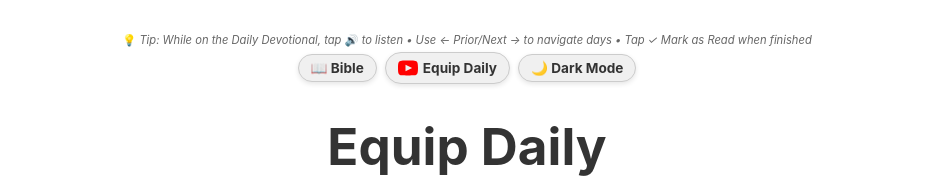
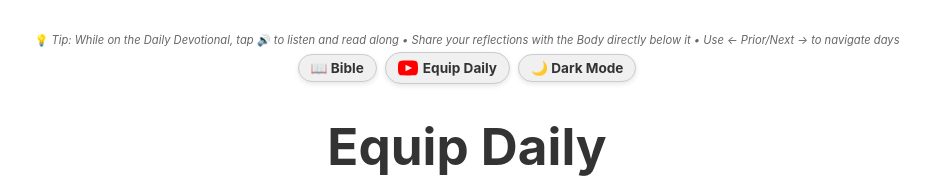
Before and after one commit to jaytrust150/equip-daily, a React (Vite) app: page / in a window 1280 px wide. Shown: the top 178 px of the page, without its empty margins (173-1104 px from the left). Built offline with nearby package versions, Linux system fonts and the light colour scheme; no server answers; the database is empty.

Commit message:
Update devotional tip to focus on listening and sharing reflections

```diff
--- a/src/App.jsx
+++ b/src/App.jsx
@@ -286,7 +286,7 @@ function App() {
 
     const nextTipText = activeTab === 'bible'
       ? '💡 Tip: While on the Bible tab, swipe left/right to change chapters • Double click to highlight • Long-press verses to add notes'
-      : '💡 Tip: While on the Daily Devotional, tap 🔊 to listen • Use ← Prior/Next → to navigate days • Tap ✓ Mark as Read when finished';
+      : '💡 Tip: While on the Daily Devotional, tap 🔊 to listen and read along • Share your reflections with the Body directly below it  • Use ← Prior/Next → to navigate days';
 
     showTimer = setTimeout(() => {
       setHeaderTipText(nextTipText);
```
Also changed, not shown: 1 other file (tests, documents, lock files or other folders).
